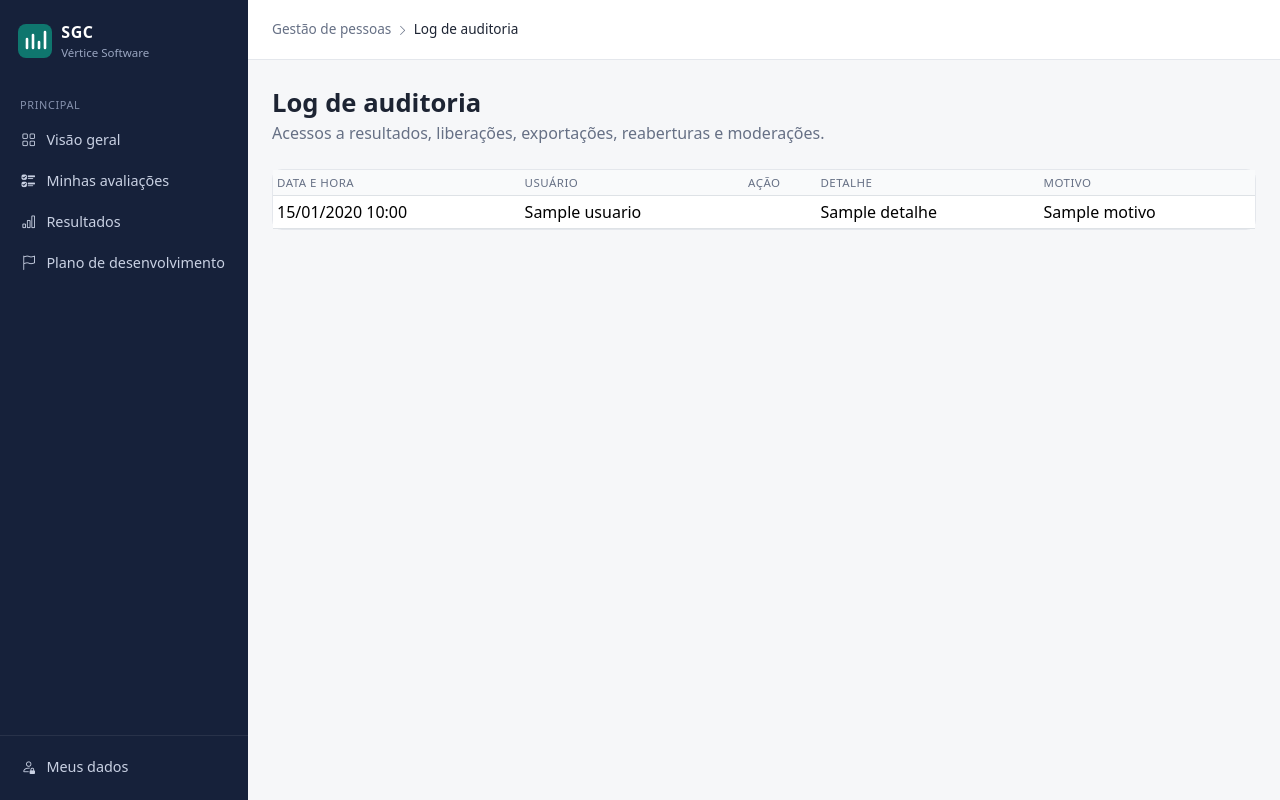
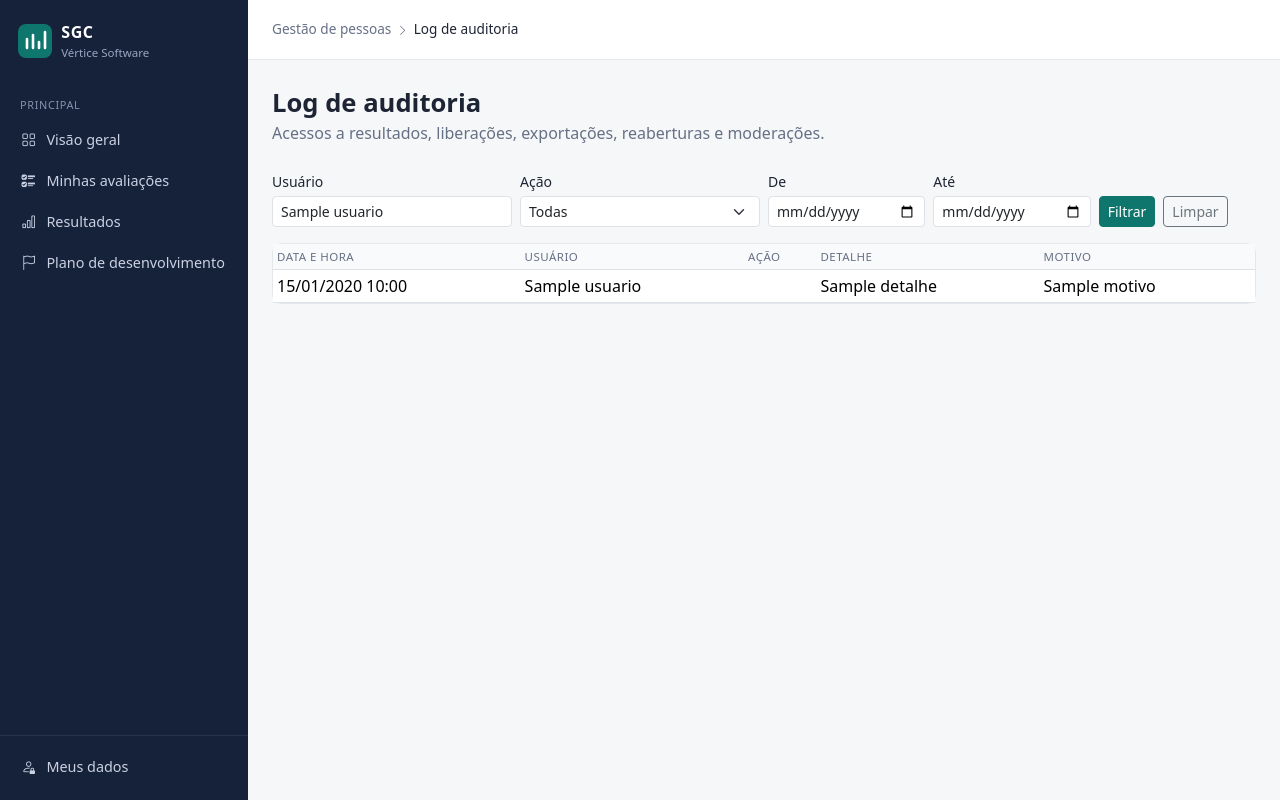
Before and after one commit to A4thu4/sistema-gestao-competencias, a Spring app: page /compartilhado/auditoria in a window 1280 px wide. Run offline with Thymeleaf, Linux system fonts and the light colour scheme; the template is opened without the code that fills it: most values are stand-ins (such as "Sample title", 1, 10 or a date in 2020); data that the repository does not hold is empty; some of the project's set-up classes (security, data sources, template engines, error pages and the like) are left out, and stand-ins take their place.

Commit message:
feat(auditoria): filtro por usuário, ação e período, 50 registros por página

```diff
--- a/prototipo/src/main/resources/templates/compartilhado/auditoria.html
+++ b/prototipo/src/main/resources/templates/compartilhado/auditoria.html
@@ -9,6 +9,32 @@
         <main class="app-content">
             <h1 class="titulo-pagina">Log de auditoria</h1>
             <p class="subtitulo-pagina">Acessos a resultados, liberações, exportações, reaberturas e moderações.</p>
+            <form class="row g-2 align-items-end mb-3" method="get" th:action="@{/auditoria}">
+                <div class="col-12 col-md-3">
+                    <label class="form-label small mb-1" for="usuario">Usuário</label>
+                    <input class="form-control form-control-sm" id="usuario" name="usuario" th:value="${filtro.usuario}">
+                </div>
+                <div class="col-12 col-md-3">
+                    <label class="form-label small mb-1" for="acao">Ação</label>
+                    <select class="form-select form-select-sm" id="acao" name="acao">
+                        <option value="">Todas</option>
+                        <option th:each="a : ${acoes}" th:value="${a}" th:text="${@rotulos.acao(a)}"
+                                th:selected="${a == filtro.acao}">Ação</option>
+                    </select>
+                </div>
+                <div class="col-6 col-md-2">
+                    <label class="form-label small mb-1" for="de">De</label>
+                    <input class="form-control form-control-sm" type="date" id="de" name="de" th:value="${filtro.de}">
+                </div>
+                <div class="col-6 col-md-2">
+                    <label class="form-label small mb-1" for="ate">Até</label>
+                    <input class="form-control form-control-sm" type="date" id="ate" name="ate" th:value="${filtro.ate}">
+                </div>
+                <div class="col-12 col-md-2 d-flex gap-2">
+                    <button class="btn btn-sm btn-primary" type="submit">Filtrar</button>
+                    <a class="btn btn-sm btn-outline-secondary" th:href="@{/auditoria}" th:unless="${filtro.vazio()}">Limpar</a>
+                </div>
+            </form>
             <div class="cartao p-0">
                 <div class="table-responsive">
                     <table class="table table-sm align-middle mb-0">
@@ -21,14 +47,18 @@
                             <td th:text="${r.detalhe}">detalhe</td>
                             <td th:text="${r.motivo} ?: '—'">motivo</td>
                         </tr>
-                        <tr th:if="${registros.empty}"><td colspan="5" class="text-secondary p-3">Nenhum registro ainda.</td></tr>
+                        <tr th:if="${registros.empty}"><td colspan="5" class="text-secondary p-3"
+                                th:text="${filtro.vazio()} ? 'Nenhum registro ainda.' : 'Nenhum registro com esses filtros.'">Nenhum registro.</td></tr>
                         </tbody>
                     </table>
                 </div>
             </div>
-            <nav class="mt-3 d-flex gap-2" th:if="${registros.totalPages > 1}">
-                <a class="btn btn-sm btn-outline-secondary" th:if="${registros.hasPrevious()}" th:href="@{/auditoria(pagina=${registros.number - 1})}">Anterior</a>
-                <a class="btn btn-sm btn-outline-secondary" th:if="${registros.hasNext()}" th:href="@{/auditoria(pagina=${registros.number + 1})}">Próxima</a>
+            <nav class="mt-3 d-flex align-items-center gap-2" th:if="${registros.totalPages > 1}">
+                <a class="btn btn-sm btn-outline-secondary" th:if="${registros.hasPrevious()}"
+                   th:href="@{/auditoria(pagina=${registros.number - 1},usuario=${filtro.usuario},acao=${filtro.acao},de=${filtro.de},ate=${filtro.ate})}">Anterior</a>
+                <span class="small text-secondary" th:text="'Página ' + ${registros.number + 1} + ' de ' + ${registros.totalPages}">Página 1 de 2</span>
+                <a class="btn btn-sm btn-outline-secondary" th:if="${registros.hasNext()}"
+                   th:href="@{/auditoria(pagina=${registros.number + 1},usuario=${filtro.usuario},acao=${filtro.acao},de=${filtro.de},ate=${filtro.ate})}">Próxima</a>
             </nav>
         </main>
     </div>
```
Also changed, not shown: prototipo/src/main/java/br/edu/pucgoias/sgc/compartilhado/repositorio/RegistroAuditoriaRepository.java (+9 -1 lines), prototipo/src/main/java/br/edu/pucgoias/sgc/compartilhado/servico/AuditoriaService.java (+46 -1 lines), prototipo/src/main/java/br/edu/pucgoias/sgc/compartilhado/servico/FiltroAuditoria.java (added, +19 -0 lines), prototipo/src/main/java/br/edu/pucgoias/sgc/compartilhado/web/AdministracaoController.java (+14 -2 lines), 1 other file.
